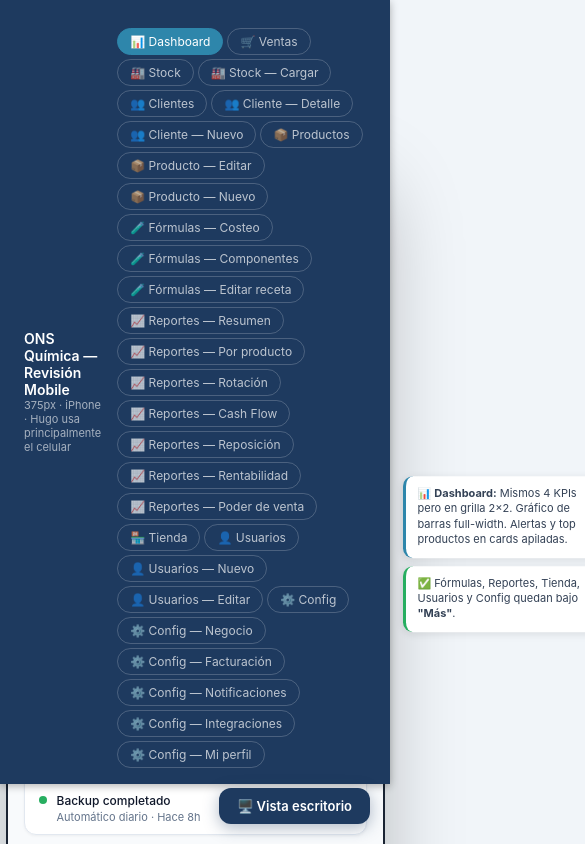
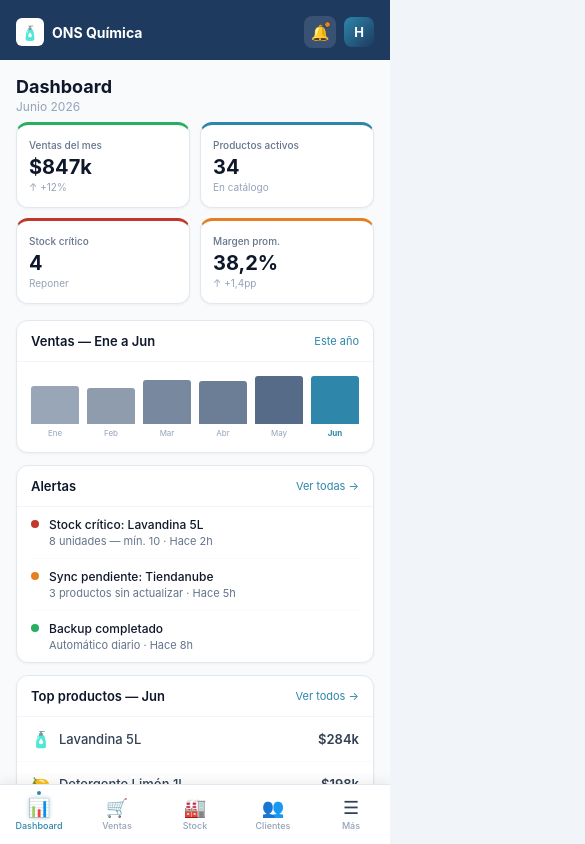
Before and after one commit to Jere-sito/ons-quimica, a website: page public/mobile/index.html in a window 390 px wide. Shown: the top 844 px of the page, 585 px wide, since content can reach past the window. Drawn offline with Linux system fonts and the light colour scheme.

Commit message:
fix: ocultar review shell en dispositivos moviles reales

```diff
--- a/public/mobile/index.html
+++ b/public/mobile/index.html
@@ -252,6 +252,25 @@
   body.desktop #ventas-list { padding: 0 24px; }
   body.desktop [style*="overflow-x:auto;padding:0 16px"] { padding: 0 24px 10px !important; }
   body.desktop #toast { bottom: 28px; }
+
+  /* ─── MOBILE APP MODE (dispositivo real) ─── */
+  body.mobile-app .review-header { display: none !important; }
+  body.mobile-app #view-toggle-btn { display: none !important; }
+  body.mobile-app .review-body {
+    margin-top: 0; padding: 0;
+    height: 100vh; height: 100dvh;
+    display: flex; flex-direction: column; overflow: hidden;
+  }
+  body.mobile-app .phone-wrapper { width: 100%; height: 100%; }
+  body.mobile-app .phone-frame {
+    width: 100%; height: 100%;
+    border-radius: 0; box-shadow: none; background: #F8FAFC;
+  }
+  body.mobile-app .phone-notch { display: none; }
+  body.mobile-app .phone-screen {
+    border-radius: 0; height: 100%; width: 100%;
+  }
+  body.mobile-app .m-topbar { padding-top: 16px; }
 
   /* Toggle button */
   .view-toggle {
@@ -3199,6 +3218,11 @@ function toggleDesktop() {
   const isDesktop = document.body.classList.toggle('desktop');
   document.getElementById('view-toggle-btn').innerHTML = isDesktop ? '📱 Vista mobile' : '🖥️ Vista escritorio';
 }
+
+// Dispositivo real: ocultar review shell y mostrar app directo
+if (window.innerWidth <= 768) {
+  document.body.classList.add('mobile-app');
+}
 </script>
 
 <button id="view-toggle-btn" class="view-toggle" onclick="toggleDesktop()">🖥️ Vista escritorio</button>
```
